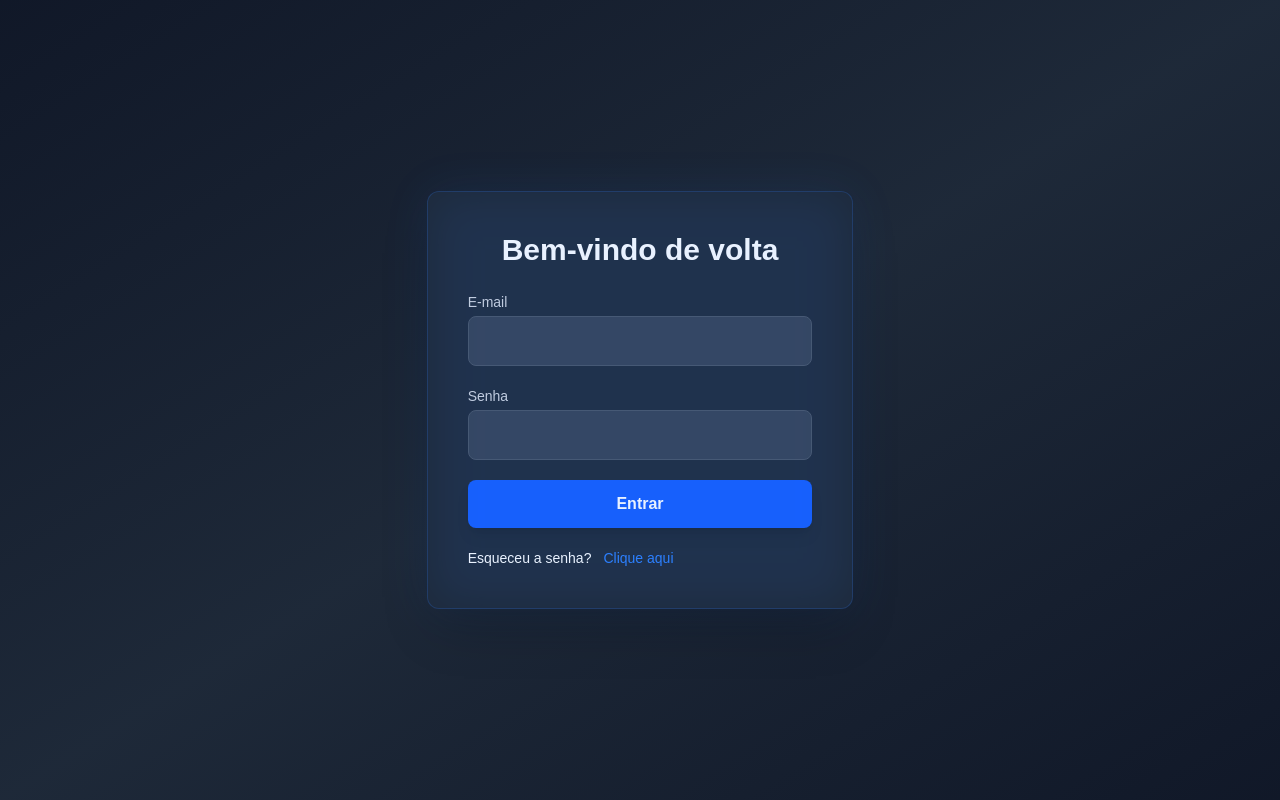
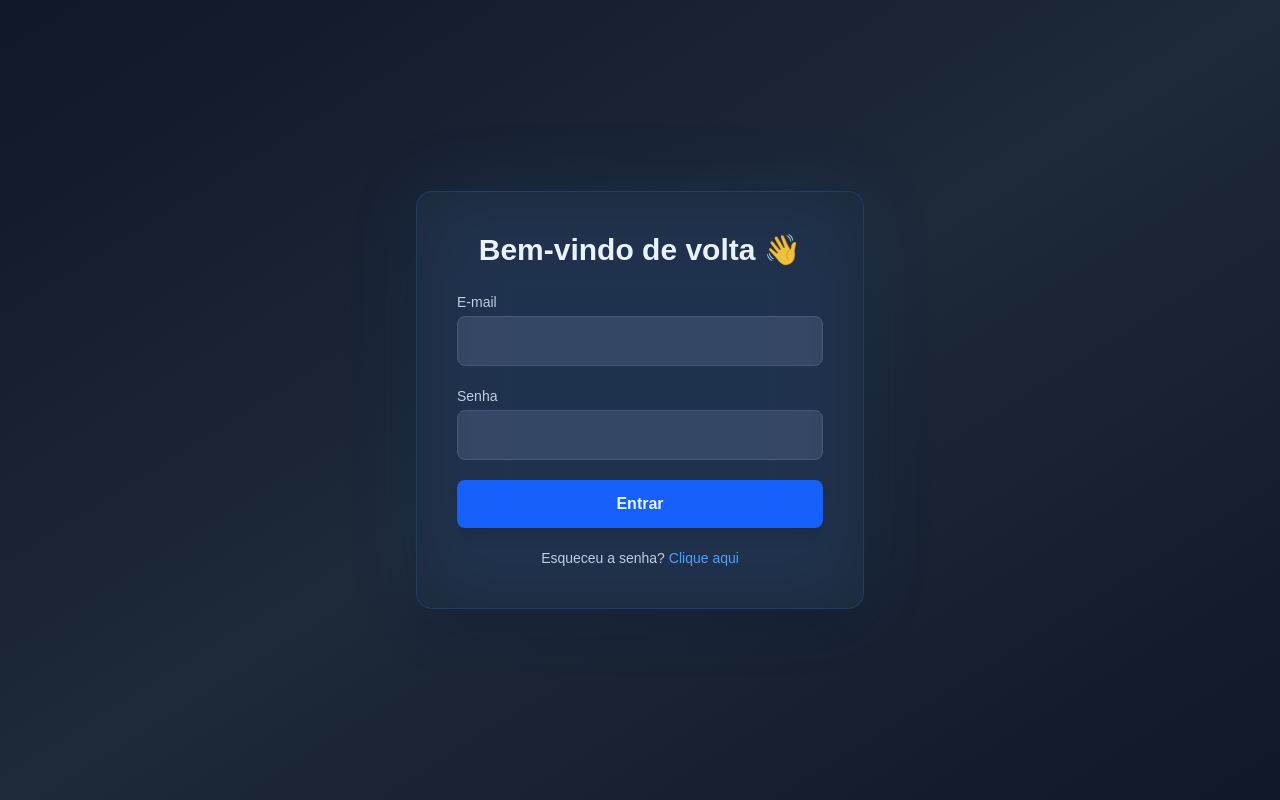
Before and after one commit to GabrielCorreiadev/SMVI-Sistema-de-Monitoramento-de-Violencia-Contra-o-Idoso, a Next.js app: page / in a window 1280 px wide. Built offline with nearby package versions, Linux system fonts and the light colour scheme.

Commit message:
adicionando dashboard com reacharts

```diff
--- a/package.json
+++ b/package.json
@@ -14,7 +14,9 @@
     "next": "15.2.3",
     "postcss": "^8.5.3",
     "react": "^19.0.0",
-    "react-dom": "^19.0.0"
+    "react-dom": "^19.0.0",
+    "react-icons": "^5.5.0",
+    "recharts": "^2.15.1"
   },
   "devDependencies": {
     "@eslint/eslintrc": "^3",
--- a/src/app/Components/Login.tsx
+++ b/src/app/Components/Login.tsx
@@ -1,79 +1,99 @@
 "use client";
 
 import { useState } from "react";
-import { useRouter } from "next/navigation";
 import { motion } from "framer-motion";
+import { FaSpinner } from "react-icons/fa";
 import Dashboard from "../Components/Dashboard";
 
 export default function Login() {
   const [email, setEmail] = useState("");
   const [password, setPassword] = useState("");
   const [isLoggedIn, setIsLoggedIn] = useState(false);
-  const router = useRouter();
+  const [loading, setLoading] = useState(false);
+  const [error, setError] = useState("");
 
-  // Credenciais fictícias
   const validEmail = "teste@email.com";
   const validPassword = "123456";
 
   const handleSubmit = (e: React.FormEvent) => {
     e.preventDefault();
+    setLoading(true);
+    setError("");
 
-    if (email === validEmail && password === validPassword) {
-      // Redireciona para a página dashboard
-      setIsLoggedIn(true);
-    } else {
-      alert("E-mail ou senha incorretos!");
-    }
+    setTimeout(() => {
+      if (email === validEmail && password === validPassword) {
+        setIsLoggedIn(true);
+      } else {
+        setError("E-mail ou senha incorretos!");
+        setLoading(false);
+      }
+    }, 1200);
   };
 
-  if (isLoggedIn) {
-    return <Dashboard />;
-  }
+  if (isLoggedIn) return <Dashboard />;
 
   return (
-    <div className="flex items-center justify-center min-h-screen bg-gradient-to-br from-gray-900 via-gray-800 to-gray-900">
+    <div className="flex items-center justify-center min-h-screen bg-gradient-to-br from-gray-900 via-gray-800 to-gray-900 px-4">
       <motion.div
-        initial={{ opacity: 0, scale: 0.11, y: -30 }}
+        initial={{ opacity: 0, scale: 0.9, y: -30 }}
         animate={{ opacity: 1, scale: 1, y: 0 }}
         transition={{ duration: 0.8, ease: "easeOut" }}
-        className="relative bg-gray-800 bg-opacity-80 backdrop-blur-lg p-10 sm:p-8 md:p-10 rounded-xl shadow-2xl w-80 sm:w-96 md:w-1/3 border border-blue-500/20"
+        className="relative bg-gray-800 bg-opacity-80 backdrop-blur-lg p-10 rounded-2xl shadow-2xl w-full max-w-md border border-blue-500/20"
       >
-        {/* Efeito sutil de brilho na borda */}
-        <div className="absolute inset-0 bg-blue-500 opacity-10 blur-xl rounded-xl pointer-events-none"></div>
+        <div className="absolute inset-0 bg-blue-500 opacity-10 blur-2xl rounded-2xl pointer-events-none" />
 
-        <h2 className="text-2xl sm:text-3xl font-bold text-white text-center mb-6">
-          Bem-vindo de volta
+        <h2 className="text-3xl font-bold text-white text-center mb-6">
+          Bem-vindo de volta 👋
         </h2>
+
         <form onSubmit={handleSubmit} className="space-y-5">
           <div>
             <label className="block text-gray-300 text-sm mb-1">E-mail</label>
             <input
               type="email"
-              className="w-full p-3 rounded-lg border border-gray-600 bg-gray-700 bg-opacity-50 text-white outline-none hover:bg-gray-600 hover:border-blue-500 focus:ring-2 focus:ring-blue-500 focus:bg-gray-700 transition-all"
+              className="w-full p-3 rounded-lg border border-gray-600 bg-gray-700 bg-opacity-50 text-white outline-none hover:bg-gray-600 focus:ring-2 focus:ring-blue-500 transition-all"
               value={email}
               onChange={(e) => setEmail(e.target.value)}
               required
             />
           </div>
+
           <div>
             <label className="block text-gray-300 text-sm mb-1">Senha</label>
             <input
               type="password"
-              className="w-full p-3 rounded-lg hover:bg-gray-600 hover:border-blue-500 bg-gray-700 bg-opacity-50 text-white outline-none border border-gray-600 focus:ring-2 focus:ring-blue-500 focus:border-blue-400 transition-all"
+              className="w-full p-3 rounded-lg border border-gray-600 bg-gray-700 bg-opacity-50 text-white outline-none hover:bg-gray-600 focus:ring-2 focus:ring-blue-500 transition-all"
               value={password}
               onChange={(e) => setPassword(e.target.value)}
               required
             />
           </div>
+
+          {error && (
+            <p className="text-red-400 text-sm text-center -mt-2">{error}</p>
+          )}
+
           <button
             type="submit"
-            className="w-full p-3 bg-blue-600 hover:bg-blue-700 transition-all rounded-lg text-white font-semibold shadow-lg active:scale-95 transform"
+            disabled={loading}
+            className="w-full p-3 bg-blue-600 hover:bg-blue-700 transition-all rounded-lg text-white font-semibold shadow-lg flex items-center justify-center gap-2 active:scale-95"
           >
-            Entrar
+            {loading ? (
+              <>
+                <FaSpinner className="animate-spin" /> Entrando...
+              </>
+            ) : (
+              "Entrar"
+            )}
           </button>
-          <div className="flex items-center gap-3">
-            <p className="text-sm text-white">Esqueceu a senha?</p>
-            <p className="text-sm text-blue-500 cursor-pointer hover:underline">Clique aqui</p>
+
+          <div className="text-center mt-2">
+            <p className="text-sm text-gray-300">
+              Esqueceu a senha?{" "}
+              <span className="text-blue-400 hover:underline cursor-pointer">
+                Clique aqui
+              </span>
+            </p>
           </div>
         </form>
       </motion.div>
```
Also changed, not shown: src/app/Components/Dashboard.tsx (+108 -25 lines), 1 other file (tests, documents, lock files or other folders).
